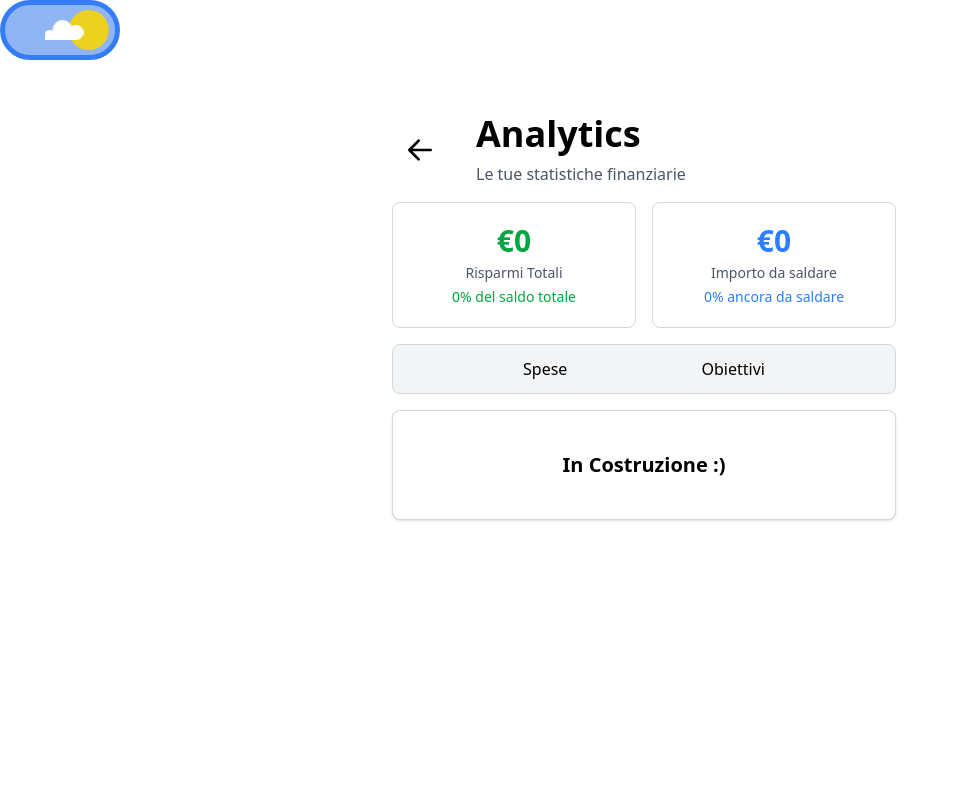
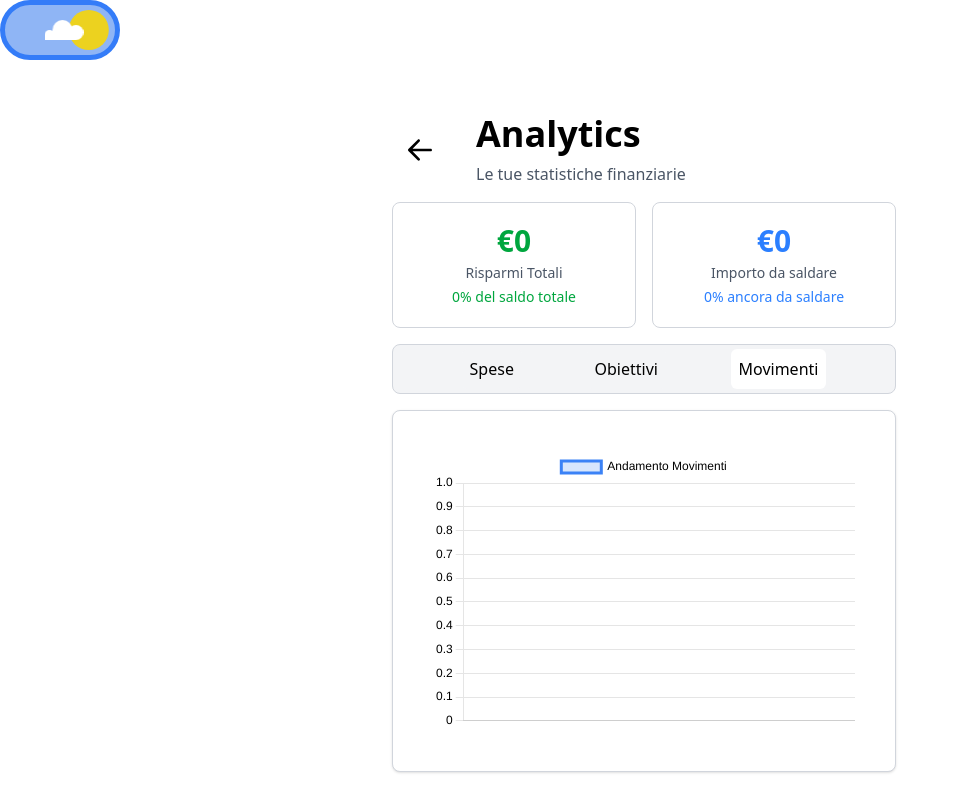
Before and after one commit to RealComba/vue-budget, a Vue app in the folder budget-app/: page /chart in a window 1280 px wide. Shown: the whole page, without its empty margins (0-959 px from the left). Built offline with nearby package versions, Linux system fonts and the light colour scheme.

Commit message:
Graph Transaction + darkmode

```diff
--- a/budget-app/src/components/Buttons.vue
+++ b/budget-app/src/components/Buttons.vue
@@ -25,7 +25,7 @@ function addTransaction() {
             </svg>
             <p>Aggiungi</p>
         </div>
-        <div class="flex flex-col w-full h-20 border-1 border-gray-300 rounded-md text-center justify-center items-center font-medium gap-2"
+        <div class="flex flex-col w-full h-20 border-1 border-gray-300 rounded-md text-center justify-center items-center font-medium gap-2" @click="router.push({ path:'/split'})"
         :class="(store.dark) ? 'bg-neutral-700 border-none' : 'bg-white' ">
             <svg width="22px" height="22px" viewBox="0 0 24 24" fill="none" xmlns="http://www.w3.org/2000/svg">
                 <path d="M20.33 3.66996C20.1408 3.48213 19.9035 3.35008 19.6442 3.28833C19.3849 3.22659 19.1135 3.23753 18.86 3.31996L4.23 8.19996C3.95867 8.28593 3.71891 8.45039 3.54099 8.67255C3.36307 8.89471 3.25498 9.16462 3.23037 9.44818C3.20576 9.73174 3.26573 10.0162 3.40271 10.2657C3.5397 10.5152 3.74754 10.7185 4 10.85L10.07 13.85L13.07 19.94C13.1906 20.1783 13.3751 20.3785 13.6029 20.518C13.8307 20.6575 14.0929 20.7309 14.36 20.73H14.46C14.7461 20.7089 15.0192 20.6023 15.2439 20.4239C15.4686 20.2456 15.6345 20.0038 15.72 19.73L20.67 5.13996C20.7584 4.88789 20.7734 4.6159 20.7132 4.35565C20.653 4.09541 20.5201 3.85762 20.33 3.66996ZM4.85 9.57996L17.62 5.31996L10.53 12.41L4.85 9.57996ZM14.43 19.15L11.59 13.47L18.68 6.37996L14.43 19.15Z" fill="#000000"
--- a/budget-app/src/components/Cake.vue
+++ b/budget-app/src/components/Cake.vue
@@ -52,12 +52,12 @@ const options = computed(() =>{
     plugins: {
     legend: {
       labels: {
-        color: '#ffffff' // colore del testo della legenda (bianco, ad esempio)
+        color: '#ffffff'
       }
     },
     tooltip: {
-      bodyColor: '#ffffff', // testo principale del tooltip
-      titleColor: '#cccccc' // titolo del tooltip
+      bodyColor: '#ffffff',
+      titleColor: '#cccccc'
     }
   }
 }
--- /dev/null
+++ b/budget-app/src/components/Graph.vue
@@ -0,0 +1,94 @@
+<template>
+  <Line :data="data" :options="options" />
+</template>
+
+<script setup>
+import {
+  Chart as ChartJS,
+  CategoryScale,
+  LinearScale,
+  PointElement,
+  LineElement,
+  Title,
+  Tooltip,
+  Legend
+} from 'chart.js'
+import { Line } from 'vue-chartjs'
+import { storeTransaction } from '../store/store'
+import { computed } from 'vue'
+
+const store = storeTransaction()
+
+const transaction = store.transaction
+
+
+ChartJS.register(
+  CategoryScale,
+  LinearScale,
+  PointElement,
+  LineElement,
+  Title,
+  Tooltip,
+  Legend
+)
+
+
+const data = computed(() => {
+    const labels = transaction.map((t, i) => t.name || `T${i + 1}`)
+    let runningTotal = 0
+    const balanceData = transaction.map(t => {
+        if (t.category === 'earning' || t.category === 'refund-savings') {
+        runningTotal += t.amount
+        console.log(runningTotal)
+        } else if (t.category === 'expense' || t.category === 'savings') {
+        console.log(t.amount)
+        runningTotal -= Number(t.amount)
+        console.log(runningTotal)
+        }
+        return runningTotal
+    })
+
+  return {
+    labels,
+    datasets: [
+      {
+        label: 'Andamento Movimenti',
+        data: balanceData,
+        borderColor: 'rgb(59, 130, 246)', // blu
+        backgroundColor: 'rgba(59, 130, 246, 0.2)',
+        fill: false,
+        tension: 0, // rende la linea "ondulata"
+        spanGaps: true
+      }
+    ]
+  }
+})
+
+const options = computed(() => {
+    const color =  store.dark ? '#fff' : '#000'
+    return {
+    responsive: true,
+    maintainAspectRatio: false,
+    scales: {
+      x: {
+        ticks: {
+          color: color
+        }
+      },
+      y: {
+        ticks: {
+          color: color
+        }
+      }
+    },
+    plugins: {
+      legend: {
+        labels: {
+          color: color
+        }
+      }
+    }
+  }
+})
+
+</script>
--- a/budget-app/src/main.js
+++ b/budget-app/src/main.js
@@ -7,12 +7,14 @@ import Goals from './pages/GoalsPage.vue'
 import Transaction from './pages/TransactionPage.vue'
 import App from './App.vue'
 import Chart from './pages/Chart.vue'
+import Split from './pages/Split.vue'
 
 const routes = [
   { path: '/', component: Home },
   { path: '/goals', component: Goals },
   { path: '/transaction', component: Transaction },
   { path: '/chart', component: Chart },
+  { path: '/split', component: Split}
 ]
 
 const router = createRouter({
--- a/budget-app/src/pages/Chart.vue
+++ b/budget-app/src/pages/Chart.vue
@@ -5,9 +5,10 @@ import Cake from '../components/Cake.vue';
 import { ref, computed } from 'vue'
 import { useRouter } from 'vue-router'
 import DarkButton from '../components/DarkButton.vue'
+import Graph from '../components/Graph.vue'
 
 const store = storeTransaction()
-const show = ref()
+const show = ref('graph')
 const router = useRouter()
 
 
@@ -89,6 +90,16 @@ function active(param) {
                 >
                 Obiettivi
                 </button>
+                <button @click="active('graph')" class="rounded-md p-2"
+                :class="{
+                    'bg-white text-black': show === 'graph' && !store.dark,
+                    'bg-gray-100 text-black': show !== 'graph' && !store.dark,
+                    'bg-neutral-500': show === 'graph' && store.dark,
+                    'bg-neutral-700': show !== 'graph' && store.dark
+                }"
+                >
+                Movimenti
+                </button>
                 </div>
                 <div class="flex flex-col p-4 sm:p-10 border-1 border-gray-300 rounded-lg shadow w-full gap-4"
                 :class="store.dark ? 'bg-neutral-700 border-none' : 'bg-white'">
@@ -104,11 +115,18 @@ function active(param) {
                         <p class="font-bold text-xl">Spese per Categoria</p>
                     </div>
                     <div v-if="show === 'goal'">
-                        <Chart/>
+                        <div class="position-relative min-w-90">
+                            <Chart></Chart>
+                        </div>
                     </div>
                     <div v-else-if="show === 'exp'">
                         <div class="position-relative min-w-90">
                             <Cake></Cake>
+                        </div>
+                    </div>
+                    <div v-else-if="show === 'graph'">
+                        <div class="position-relative min-w-90 min-h-70">
+                            <Graph></Graph>
                         </div>
                     </div>
                     <div class="flex flex-row justify-center" v-else>
--- /dev/null
+++ b/budget-app/src/pages/Split.vue
@@ -0,0 +1,33 @@
+<script setup>
+import { storeTransaction } from '../store/store';
+import DarkButton from '../components/DarkButton.vue'
+import { useRouter } from 'vue-router'
+
+const store = storeTransaction()
+const router = useRouter()
+
+</script>
+
+
+
+<template>
+<DarkButton></DarkButton>
+<div class="flex flex-col justify-center gap-5 p-2">
+    <div class="flex justify-center">
+        <div class="flex flex-row w-120 justify-between items-center pt-10">
+            <svg  class="w-8 rounded-lg "
+            :fill="store.dark ? 'white' : 'black'" @click="router.push({ path:'/'})" alt=""  viewBox="0 0 24 24" xmlns="http://www.w3.org/2000/svg">
+                <g id="SVGRepo_bgCarrier" stroke-width="0"></g><g id="SVGRepo_tracerCarrier" stroke-linecap="round" stroke-linejoin="round"></g><g id="SVGRepo_iconCarrier"> <path fill-rule="evenodd" clip-rule="evenodd" d="M11.7071 4.29289C12.0976 4.68342 12.0976 5.31658 11.7071 5.70711L6.41421 11H20C20.5523 11 21 11.4477 21 12C21 12.5523 20.5523 13 20 13H6.41421L11.7071 18.2929C12.0976 18.6834 12.0976 19.3166 11.7071 19.7071C11.3166 20.0976 10.6834 20.0976 10.2929 19.7071L3.29289 12.7071C3.10536 12.5196 3 12.2652 3 12C3 11.7348 3.10536 11.4804 3.29289 11.2929L10.2929 4.29289C10.6834 3.90237 11.3166 3.90237 11.7071 4.29289Z">
+                </path>
+                </g>
+            </svg>
+            <div class="flex flex-col gap-2">
+                <p class="font-bold text-2xl sm:text-4xl">Spese Condivise</p>
+                <p :class="store.dark ? 'text-white' : 'text-gray-600'">Dividi le Spese con gli amici</p>
+            </div>
+            <button class=" w-10 h-10 text-center text-2xl bg-black text-white rounded-md"
+            :class="store.dark ? 'bg-blue-800 text-white' : 'bg-black text-white'" @click="addGoal">+</button>
+        </div>
+    </div>
+</div>
+</template>
--- a/budget-app/src/store/store.js
+++ b/budget-app/src/store/store.js
@@ -47,7 +47,7 @@ export const storeTransaction = defineStore ('transaction', () => {
         const newTransaction = {
             id: newId++,
             category: category,
-            amount: numberWithCommas(amount),
+            amount: amount,
             type: type,
             description: description,
             date: formatDate(Date.now())
```
